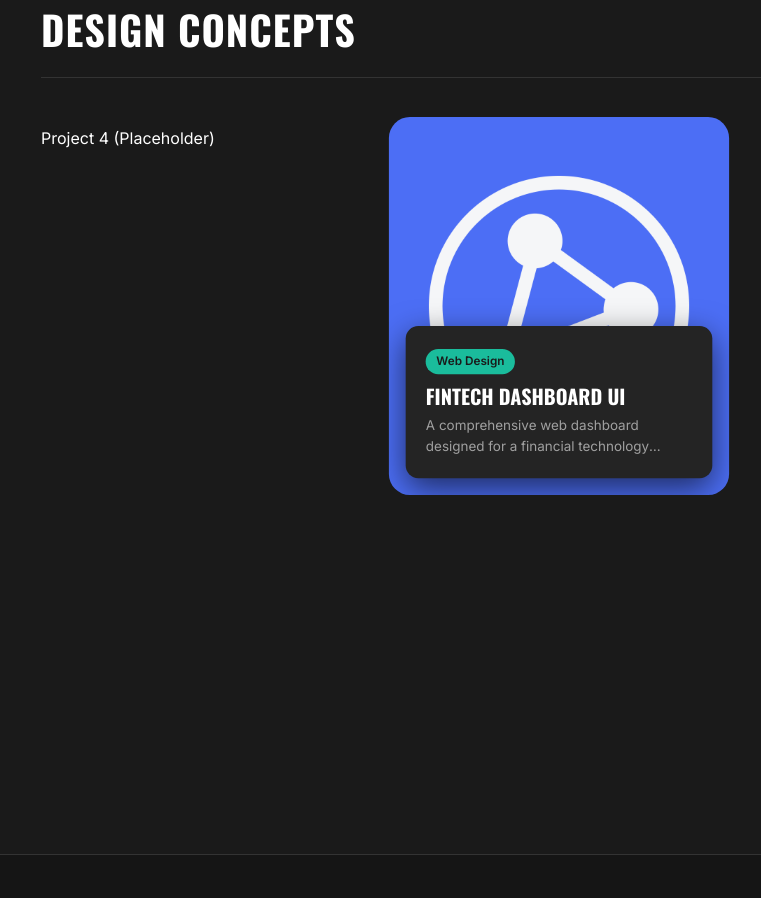
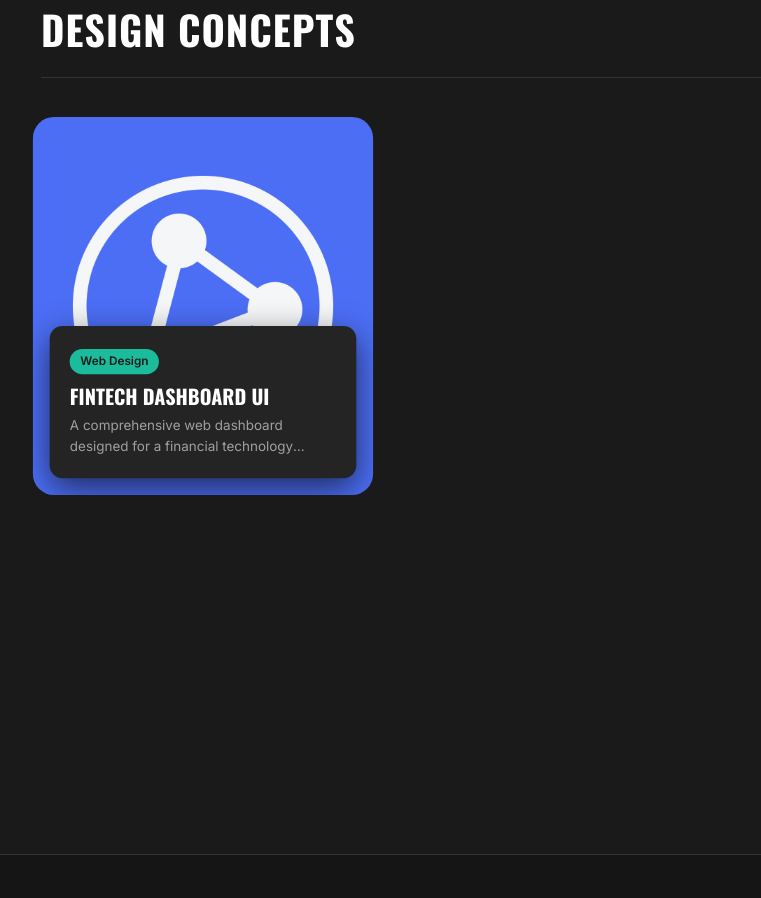
Before and after one commit to NickolayMD/Nickolay-Martinez, a plain HTML site: page projects.html in a window 1280 px wide. Shown: the part 1020-1918 px from the top of the page, without its empty margins (81-842 px from the left). Drawn offline with nearby package versions, Linux system fonts and the light colour scheme.

Commit message:
Change of annotation of placeholder card

```diff
--- a/projects.html
+++ b/projects.html
@@ -139,7 +139,7 @@
         <h2 class="subsection-title">Design Concepts</h2>
         <div class="projects-grid">
 
-            Project 4 (Placeholder)
+            <!-- Project 4 (Placeholder) -->
             <div class="project-card" style="background-image: url('Img/Creatify-banner.png');">
                 <div class="project-info-block">
                     <span class="badge">Web Design</span>
```
